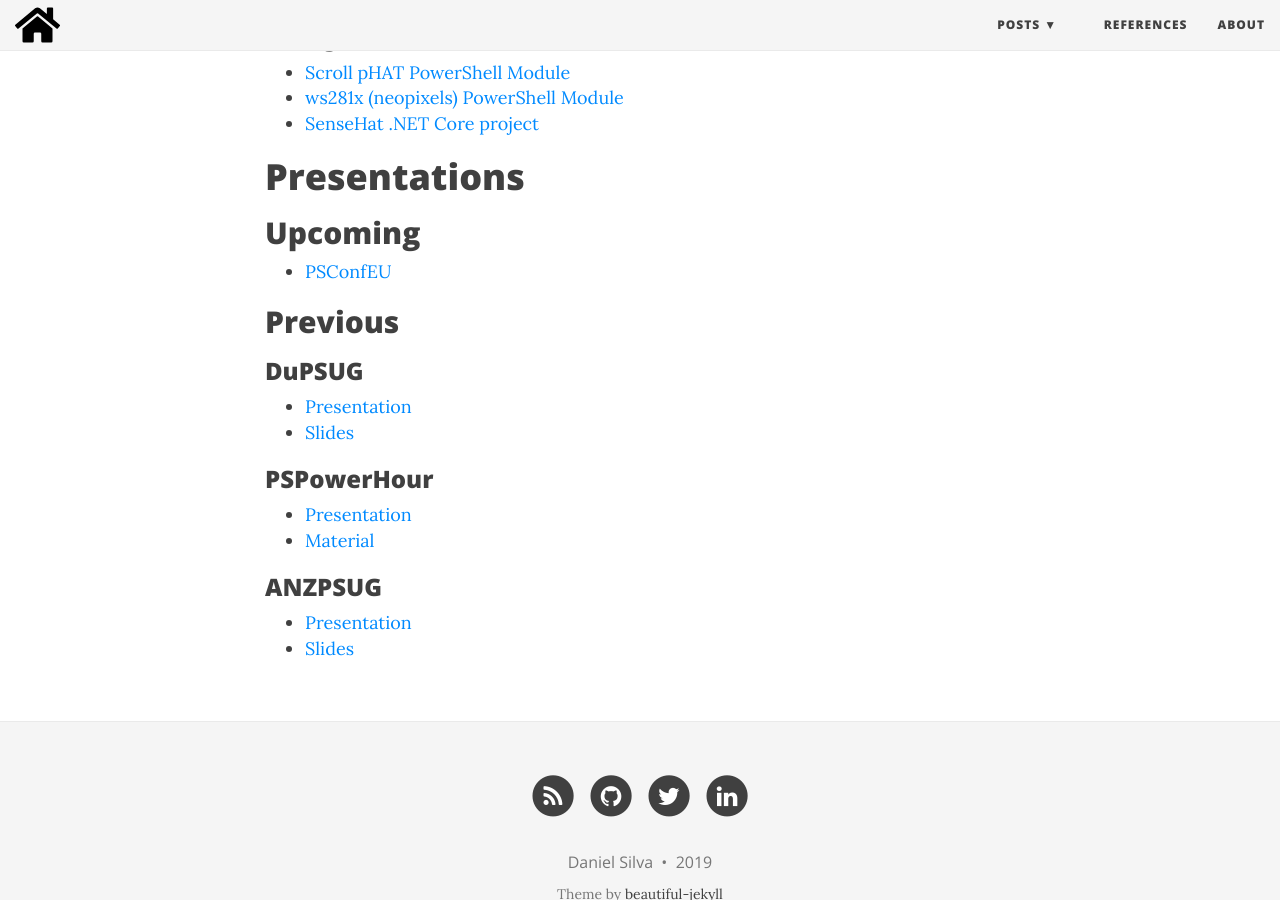
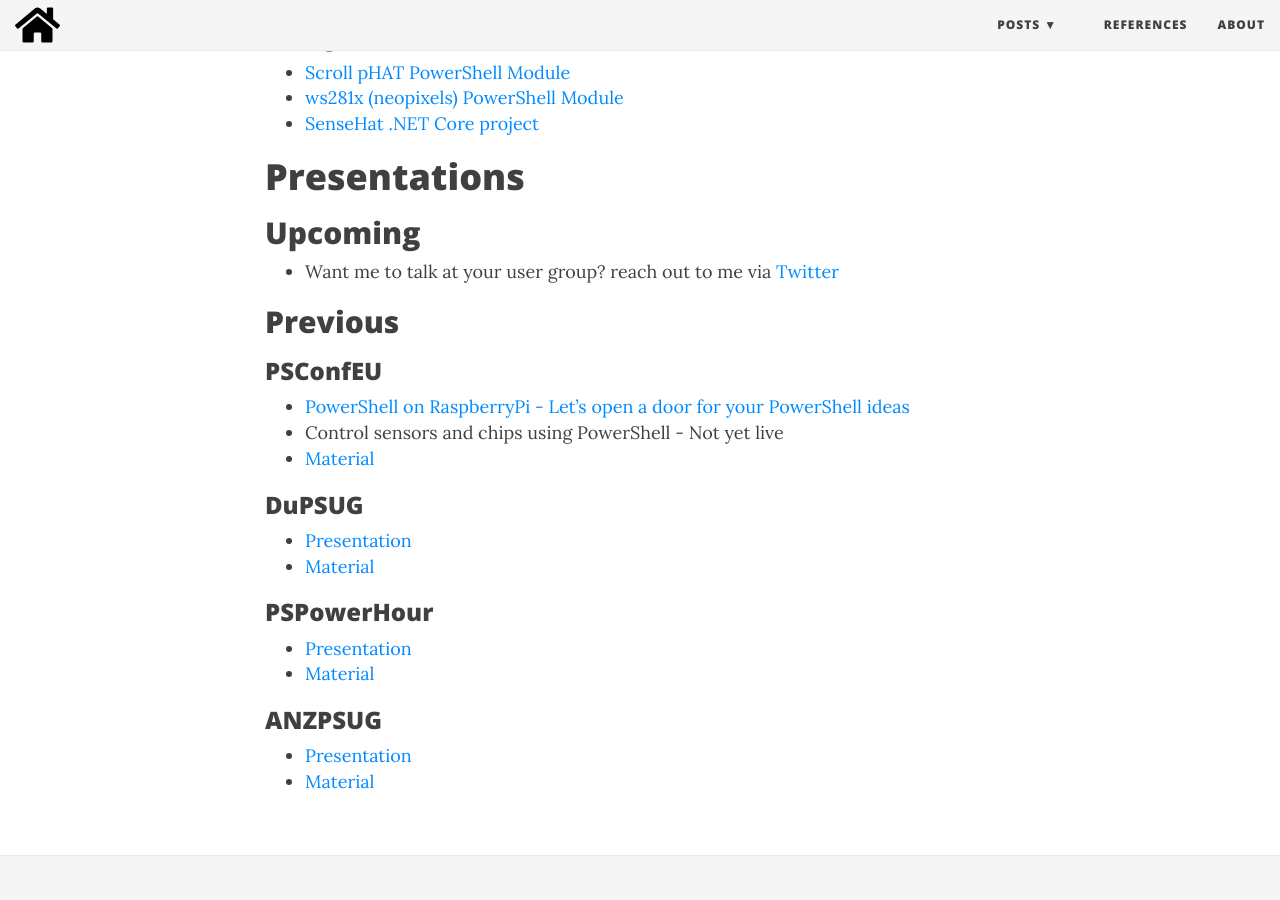
Before and after one commit to DanielSSilva/danielssilva.github.io, a Jekyll site: the page built from references.md, in a window 1280 px wide and 900 px high, scrolled down 352 px. Built offline with Jekyll 4.4.1, drawn with Linux system fonts in a browser that asks for light colours; nearby versions of some CDN libraries.

Commit message:
updated references with PSConfEU content

```diff
--- a/references.md
+++ b/references.md
@@ -16,13 +16,20 @@
 
 ## Upcoming
 
-* [PSConfEU](http://sessions.eventraft.com/psconfeu)
+* Want me to talk at your user group? reach out to me via [Twitter](https://twitter.com/DanielSilv9)
+
 
 ## Previous
 
+### PSConfEU
+* [PowerShell on RaspberryPi - Let's open a door for your PowerShell ideas](https://www.youtube.com/watch?v=DMQC2ErWaq8)
+* Control sensors and chips using PowerShell - Not yet live
+* [Material](https://github.com/psconfeu/2019/tree/master/sessions/Daniel%20Silva)
+
 ### DuPSUG
 * [Presentation](https://youtu.be/1_IJou8ntZo)
-* [Slides](https://github.com/DuPSUG/DuPSUG12/tree/master/Daniel%20Silva)
+* [Material](https://github.com/DuPSUG/DuPSUG12/tree/master/Daniel%20Silva)
+
 
 ### PSPowerHour
 * [Presentation](https://www.youtube.com/watch?v=fDQvdIEda_c&feature=youtu.be&t=54m38s)
@@ -30,4 +37,4 @@
 
 ### ANZPSUG
 * [Presentation](https://youtu.be/5m9PnWBF1vI)
-* [Slides](https://github.com/ANZPSUG/Presentations/tree/master/2018-07%20-%20Daniel%20Silva%20-%20PowerShell%20Core%20%26%20RaspberryPi)
+* [Material](https://github.com/ANZPSUG/Presentations/tree/master/2018-07%20-%20Daniel%20Silva%20-%20PowerShell%20Core%20%26%20RaspberryPi)
```
Also changed, not shown: Gemfile (deleted, +0 -7 lines), Gemfile.lock (deleted).
